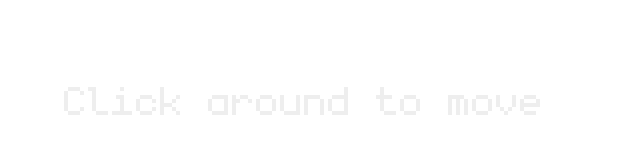
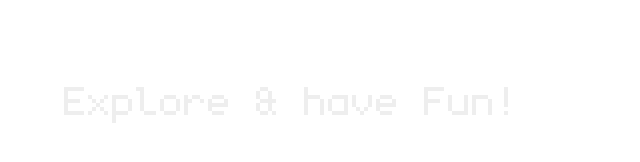
Before and after one commit to hemanthsrivathsav/2d-portfolio, a website built with Vite: page index.html in a window 1280 px wide. Shown: the full height of the page, 0-640 px from the left. Built offline with nearby package versions, Linux system fonts and the light colour scheme; what kaboom would draw is missing.

Commit message:
changed top msg

```diff
--- a/index.html
+++ b/index.html
@@ -8,7 +8,7 @@
   <body>
     <div id="app">
       <div>
-        <p class="note">Click around to move</p>
+        <p class="note">Explore & have Fun!</p>
         <div id="textbox-container" style="display: none">
           <div id="textbox">
             <p id="dialogue" class="ui-text"></p>
```
